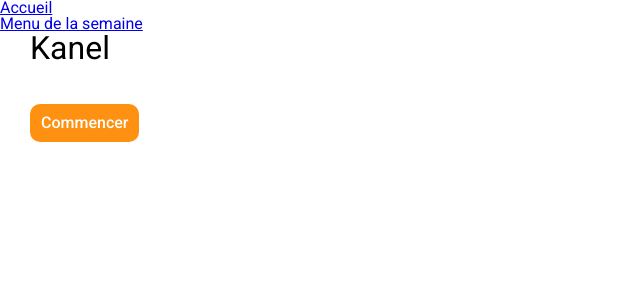
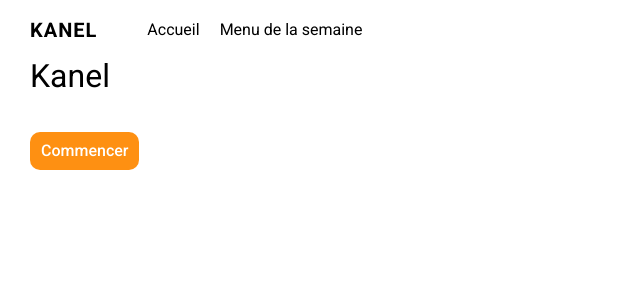
Before and after one commit to antoinechassagne/kanel, a Vue app: page / in a window 1280 px wide. Shown: the top 300 px of the page, without its empty margins (0-640 px from the left). Built offline with nearby package versions, Linux system fonts and the light colour scheme.

Commit message:
:lipstick: Add basic style on header

```diff
--- a/src/components/base/BaseHeader.vue
+++ b/src/components/base/BaseHeader.vue
@@ -1,6 +1,7 @@
 <template>
-  <nav>
-    <ul>
+  <nav class="header container">
+    <span class="header__title">KANEL</span>
+    <ul class="header__menu">
       <li><router-link to="/">Accueil</router-link></li>
       <li><router-link to="/week">Menu de la semaine</router-link></li>
     </ul>
--- /dev/null
+++ b/src/scss/components/_header.scss
@@ -0,0 +1,29 @@
+.header {
+  display: flex;
+  flex-wrap: wrap;
+  align-items: center;
+  padding-top: 20px;
+  padding-bottom: 20px;
+
+  &__title {
+    font-weight: bolder;
+    letter-spacing: 1px;
+    font-size: size(20);
+    margin-right: 50px;
+  }
+
+  &__menu {
+    display: flex;
+    flex-wrap: wrap;
+
+    li a {
+      text-decoration: none;
+      color: black;
+      margin-right: 20px;
+
+      &:hover {
+        color: $orange;
+      }
+    }
+  }
+}
--- a/src/scss/main.scss
+++ b/src/scss/main.scss
@@ -14,6 +14,7 @@
 // Components
 @import 'components/buttons';
 @import 'components/card';
+@import 'components/header';
 @import 'components/heading';
 @import 'components/list';
 @import 'components/tabs';
```
